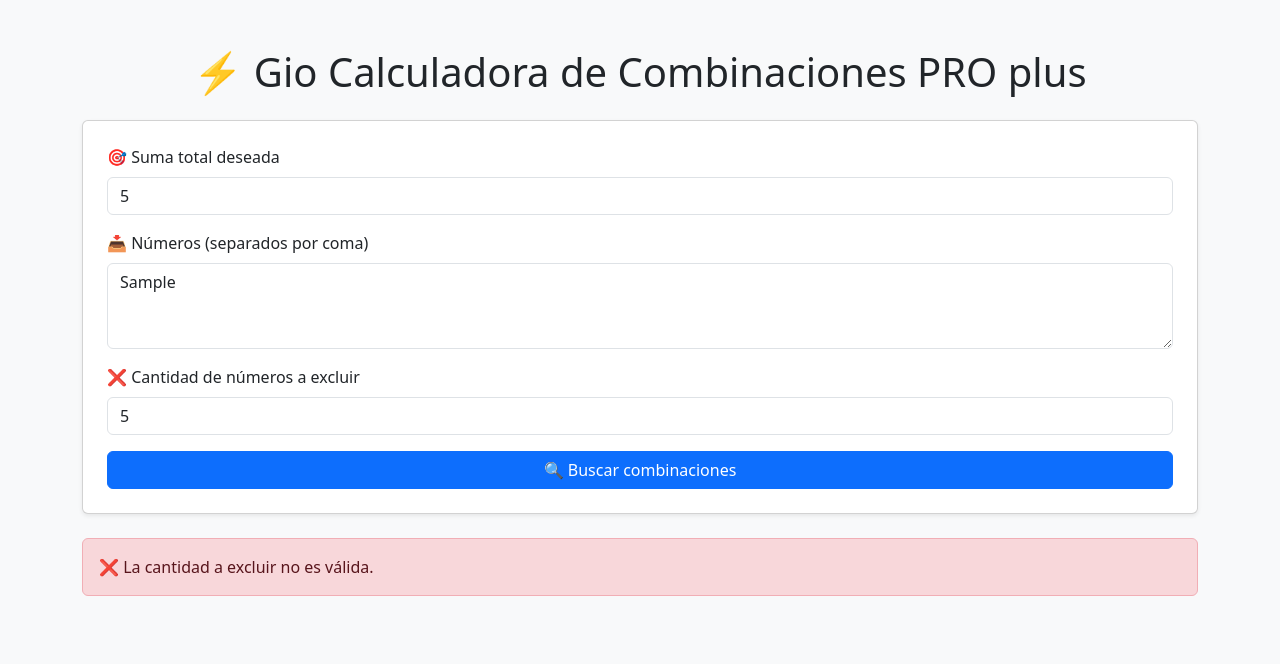
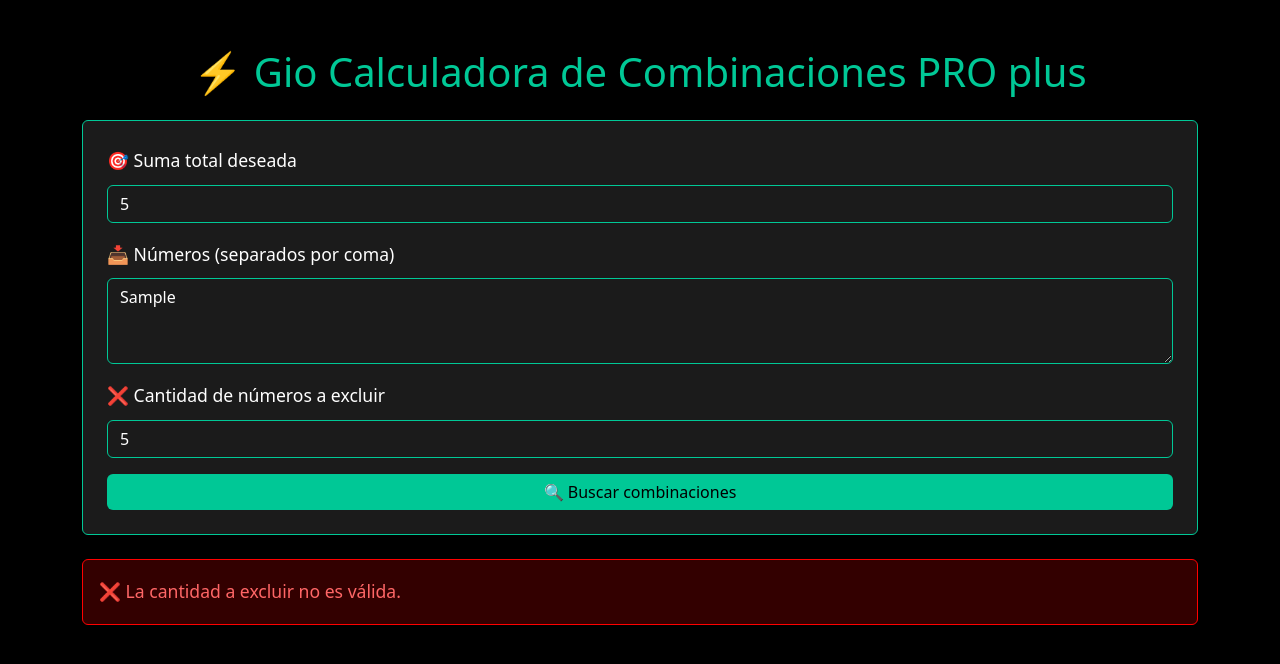
Before and after one commit to Sxmmy123/GioCalculator, a plain HTML site: page index.html in a window 1280 px wide. Both pictures are taken after typing "5", "Sample", "5" into the empty fields and a click on the button "🔍 Buscar combinaciones". Drawn offline with nearby package versions, Linux system fonts and the light colour scheme.

Commit message:
Update index.html

```diff
--- a/index.html
+++ b/index.html
@@ -5,8 +5,71 @@
   <meta name="viewport" content="width=device-width, initial-scale=1" />
   <title>Combinación de Números Optimizada</title>
   <link href="https://cdn.jsdelivr.net/npm/bootstrap@5.3.3/dist/css/bootstrap.min.css" rel="stylesheet">
+  <style>
+    :root {
+      --verde: #00c896;
+      --plomo: #2e2e2e;
+      --negro: #000;
+    }
+
+    body {
+      background-color: var(--negro);
+      color: #f5f5f5;
+      font-size: 1.1rem;
+      line-height: 1.8;
+    }
+
+    h1, h4 {
+      color: var(--verde);
+    }
+
+    .btn-primary {
+      background-color: var(--verde);
+      border: none;
+      color: var(--negro);
+    }
+
+    .btn-primary:hover {
+      background-color: #00a67f;
+    }
+
+    .form-control {
+      background-color: #1b1b1b;
+      border: 1px solid var(--verde);
+      color: white;
+    }
+
+    .form-control::placeholder {
+      color: #aaa;
+    }
+
+    .card {
+      background-color: #1b1b1b;
+      border: 1px solid var(--verde);
+      color: white;
+    }
+
+    .card-header {
+      background-color: var(--plomo);
+      color: var(--verde);
+      font-weight: bold;
+    }
+
+    .alert-info {
+      background-color: #1b1b1b;
+      border: 1px solid var(--verde);
+      color: #ccc;
+    }
+
+    .alert-danger,
+    .alert-warning {
+      background-color: #330000;
+      border: 1px solid red;
+      color: #ff6666;
+    }
+  </style>
 </head>
-<body class="bg-light">
+<body>
   <div class="container py-5">
     <h1 class="text-center mb-4">⚡ Gio Calculadora de Combinaciones PRO plus</h1>
 
@@ -42,9 +105,7 @@ function buscarCombinacionesEficientes(numeros, objetivo, tolerancia, excluir, m
 
       function backtrack(i, usados, suma) {
         if (resultados.length >= maxResultados) return;
-
         if (usados > incluir || i - usados > excluir) return;
-
         if (i === total) {
           if (usados === incluir) {
             const sumaRedondeada = redondear(suma);
@@ -75,7 +136,11 @@ document.getElementById('combinacionesForm').addEventListener('submit', function
       const objetivo = parseFloat(document.getElementById('objetivo').value);
       const numerosTexto = document.getElementById('numeros').value;
       const excluir = parseInt(document.getElementById('excluir').value);
-  const numeros = numerosTexto.split(',').map(n => redondear(parseFloat(n.trim()))).filter(n => !isNaN(n));
+      const numeros = numerosTexto
+    .replace(/,/g, '.')               // reemplaza comas por puntos (decimal)
+    .split(/\s+|\n|;/)                // separa por espacios, saltos de línea o punto y coma
+    .map(n => redondear(parseFloat(n.trim())))
+    .filter(n => !isNaN(n));
       const resultadosDiv = document.getElementById('resultados');
 
       resultadosDiv.innerHTML = '<div class="alert alert-info">⏳ Buscando combinaciones... Puede tardar unos segundos.</div>';
```
Lines whose indentation alone changed are shown as unchanged.
